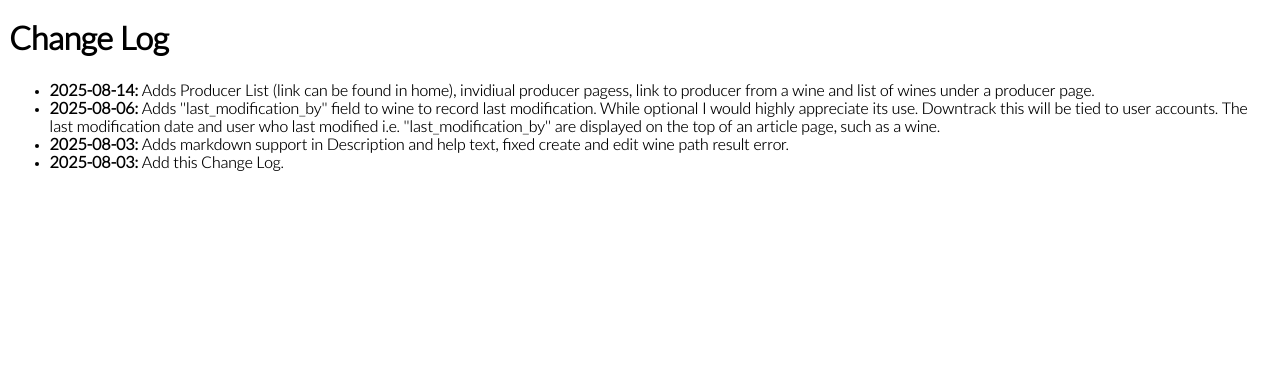
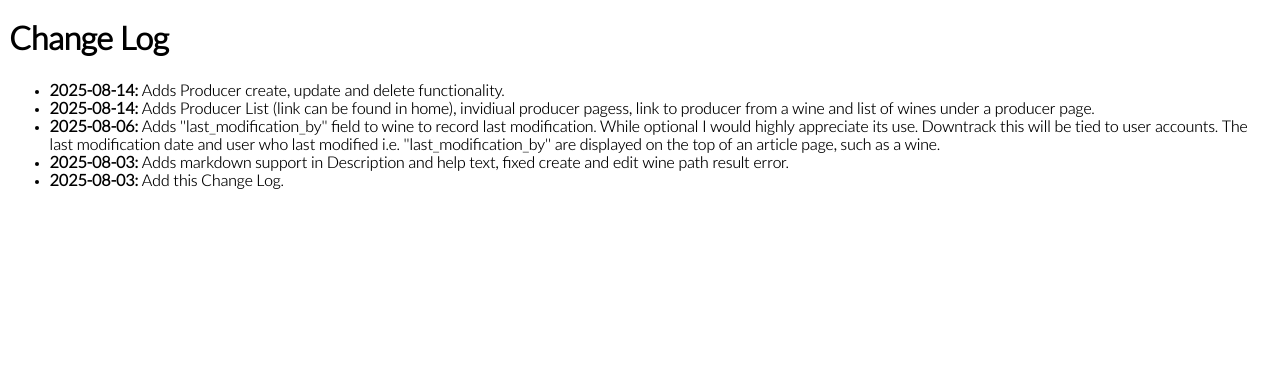
Before and after one commit to marxide/wine_wiki_site, a Django app: page /changelog in a window 1280 px wide. Shown: the part 62-450 px from the top of the page. Run offline with Django 5.2, Linux system fonts and the light colour scheme; parts of the project's set-up code (start-up, migrations or seed data) failed here and were passed over.

Commit message:
updates changelog

```diff
--- a/wine_wiki/templates/wine_wiki/changelog.html
+++ b/wine_wiki/templates/wine_wiki/changelog.html
@@ -2,6 +2,8 @@
 {% block content %}
     <h1>Change Log</h1>
     <ul>
+        <li>
+            <b>2025-08-14:</b> Adds Producer create, update and delete functionality.</li>
         <li>
             <b>2025-08-14:</b> Adds Producer List (link can be found in home), invidiual producer pagess, link to producer from a wine and list of wines under a producer page.
         </li>
```
